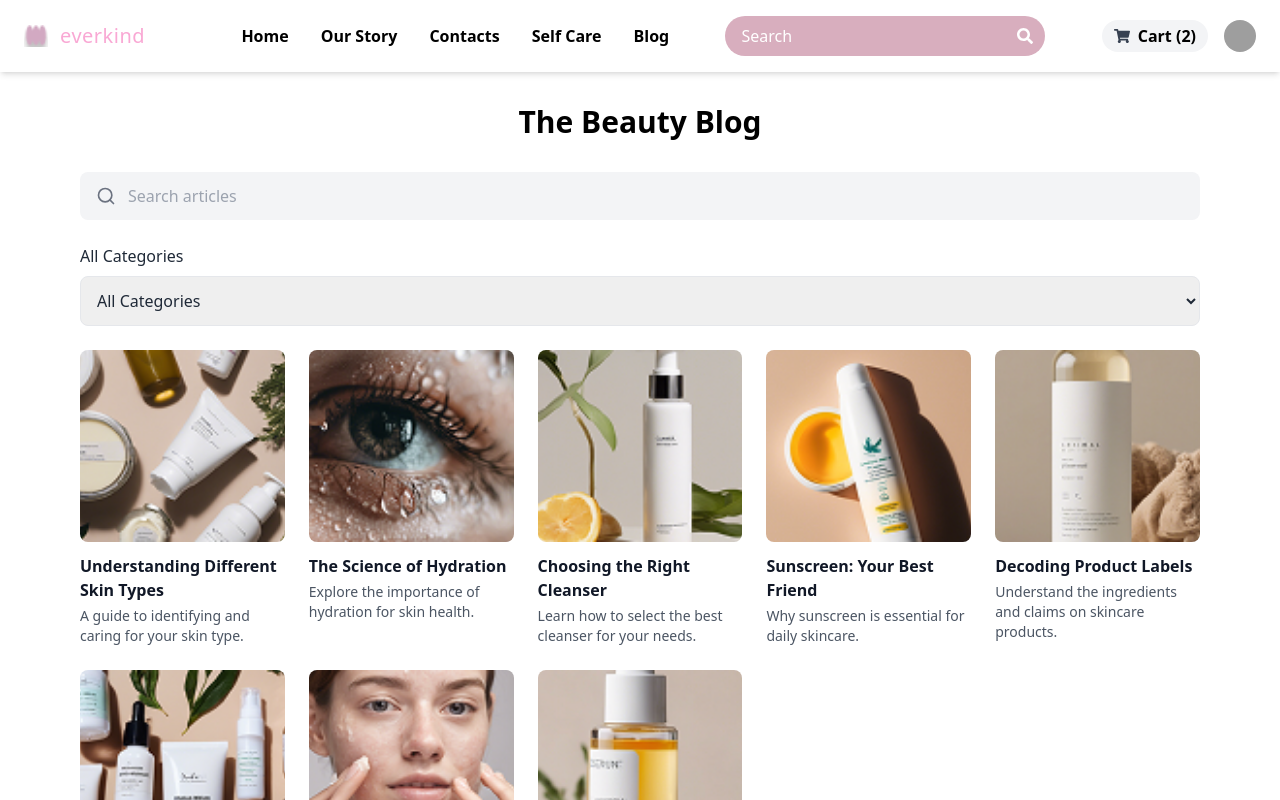
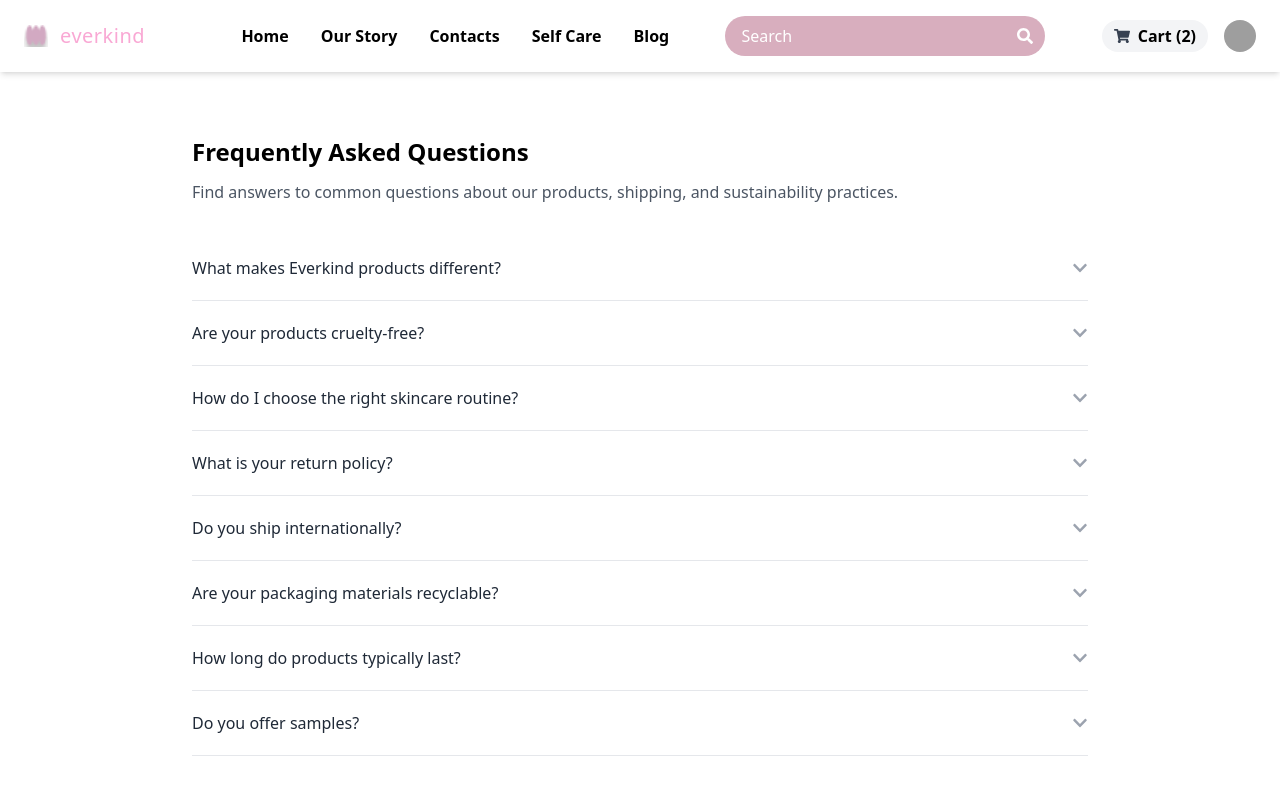
Before and after one commit to abdullahiqbal07/everkind, a React (Vite) app: page /dummy in a window 1280 px wide. Shown: the top 800 px of the page. Built offline with nearby package versions, Linux system fonts and the light colour scheme; grey boxes are pictures that could not be loaded.

Commit message:
add FAQ page

```diff
--- /dev/null
+++ b/src/pages/Faq.jsx
@@ -0,0 +1,106 @@
+import React, { useState } from "react";
+import { Link } from "react-router-dom";
+import { FaChevronDown } from "react-icons/fa";
+import Navbar from "../components/NavBar";
+// FAQ Item Component
+const FAQItem = ({ question, answer }) => {
+  const [isOpen, setIsOpen] = useState(false);
+
+  return (
+    <div className="border-b border-gray-200">
+      <button
+        className="flex justify-between items-center w-full py-5 text-left focus:outline-none"
+        onClick={() => setIsOpen(!isOpen)}
+      >
+        <span className="font-medium text-gray-800">{question}</span>
+        <FaChevronDown
+          className={`text-gray-400 transform transition-transform ${
+            isOpen ? "rotate-180" : ""
+          }`}
+        />
+      </button>
+
+      {isOpen && (
+        <div className="pb-5 text-gray-600">
+          <p>{answer}</p>
+        </div>
+      )}
+    </div>
+  );
+};
+
+// Main FAQ Component
+const FAQSection = () => {
+  const faqData = [
+    {
+      question: "What makes Everkind products different?",
+      answer: "Everkind products are formulated with natural, sustainably-sourced ingredients that are gentle on your skin and environmentally friendly. We never use harsh chemicals, synthetic fragrances, or fillers that can irritate your skin or harm the planet."
+    },
+    {
+      question: "Are your products cruelty-free?",
+      answer: "Absolutely! We are proudly cruelty-free and never test on animals. We also carefully source our ingredients to ensure they meet our ethical standards throughout the supply chain."
+    },
+    {
+      question: "How do I choose the right skincare routine?",
+      answer: "Your skincare routine should be tailored to your specific skin type and concerns. We recommend starting with our essential trio: cleanser, serum, and moisturizer. You can take our skin quiz online or contact our skincare specialists for personalized recommendations."
+    },
+    {
+      question: "What is your return policy?",
+      answer: "We offer a 30-day satisfaction guarantee. If you're not completely satisfied with your purchase, you can return unused or gently used products within 30 days for a full refund or exchange."
+    },
+    {
+      question: "Do you ship internationally?",
+      answer: "Yes! We currently ship to over 30 countries worldwide. Shipping costs and delivery times vary by location. You can see specific shipping information at checkout."
+    },
+    {
+      question: "Are your packaging materials recyclable?",
+      answer: "Yes, sustainability is a core value for us. Our packaging is either recyclable, biodegradable, or made from recycled materials. Product containers can be returned to our recycling program for proper disposal or reuse."
+    },
+    {
+      question: "How long do products typically last?",
+      answer: "Most of our products are designed to last 2-3 months with regular use. Each product has a recommended use-by date printed on the packaging. For optimal effectiveness, we recommend using products within 6-12 months after opening."
+    },
+    {
+      question: "Do you offer samples?",
+      answer: "Yes! We offer sample sizes of our bestselling products. You can purchase a sample kit online or receive free samples with orders over $50."
+    }
+  ];
+
+  return (
+    <section className="container mx-auto py-16">
+      <div className="max-w-4xl mx-auto">
+        <h2 className="text-2xl font-bold mb-3">Frequently Asked Questions</h2>
+        <p className="text-gray-600 mb-8">
+          Find answers to common questions about our products, shipping, and sustainability practices.
+        </p>
+
+        <div className="space-y-0">
+          {faqData.map((faq, index) => (
+            <FAQItem key={index} question={faq.question} answer={faq.answer} />
+          ))}
+        </div>
+
+        <div className="mt-12 text-center">
+          <p className="text-gray-600 mb-4">Still have questions?</p>
+          <Link
+            to="/contact"
+            className="bg-pink-300 hover:bg-pink-400 text-white px-6 py-2 rounded-full inline-block"
+          >
+            Contact Support
+          </Link>
+        </div>
+      </div>
+    </section>
+  );
+};
+
+const Faq = () => {
+  return (
+    <>
+        <Navbar />
+        <FAQSection />
+    </>
+  )
+}
+
+export default Faq
--- a/src/pages/dummy.jsx
+++ b/src/pages/dummy.jsx
@@ -5,13 +5,14 @@ import Story from "./Our-Story";
 
 import SelfCare from "./Self-Care";
 import Blog from "./Blog";
+import FAQSection from "./Faq";
 
 
 const dummy = () => {
   return (
     <div>
 
-      <Story />
+      <FAQSection />
 
     </div>
   );
```
